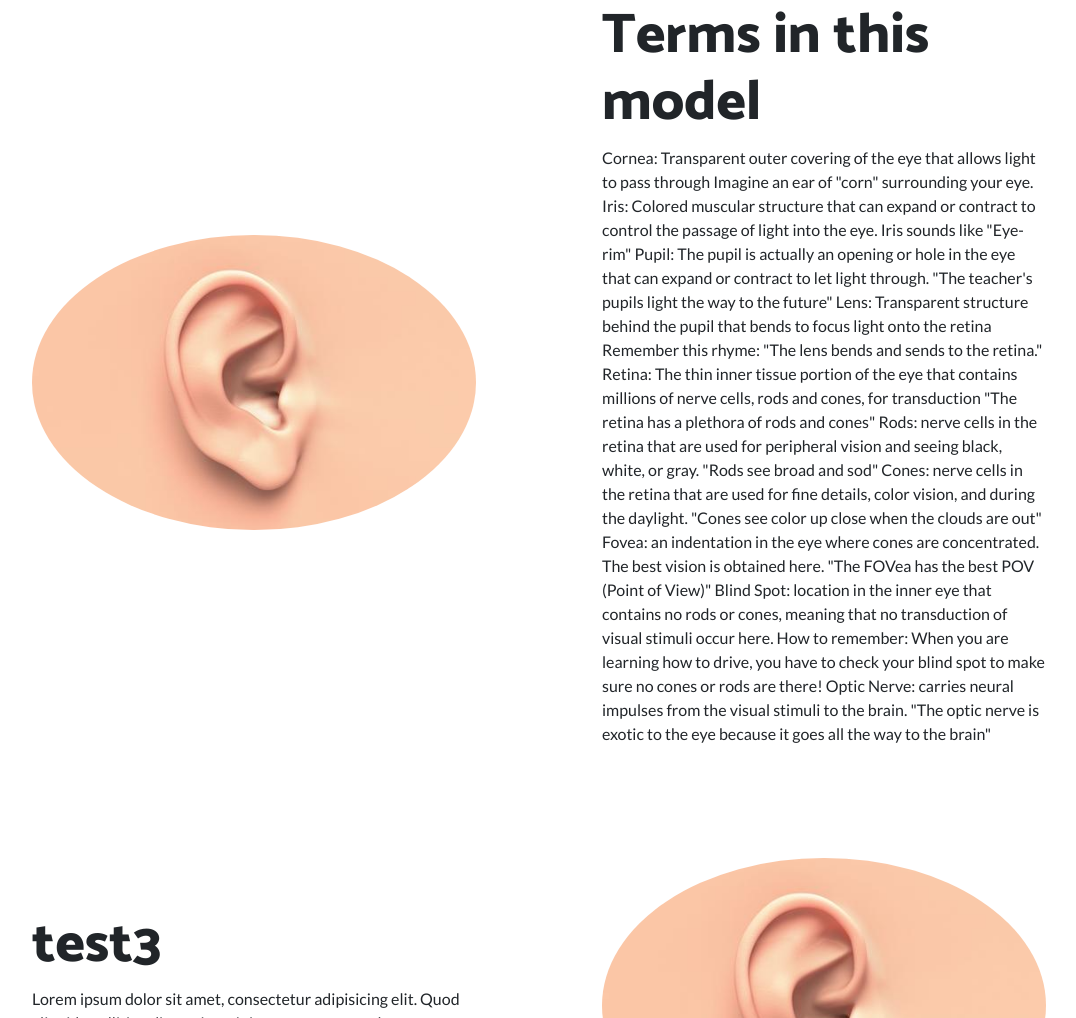
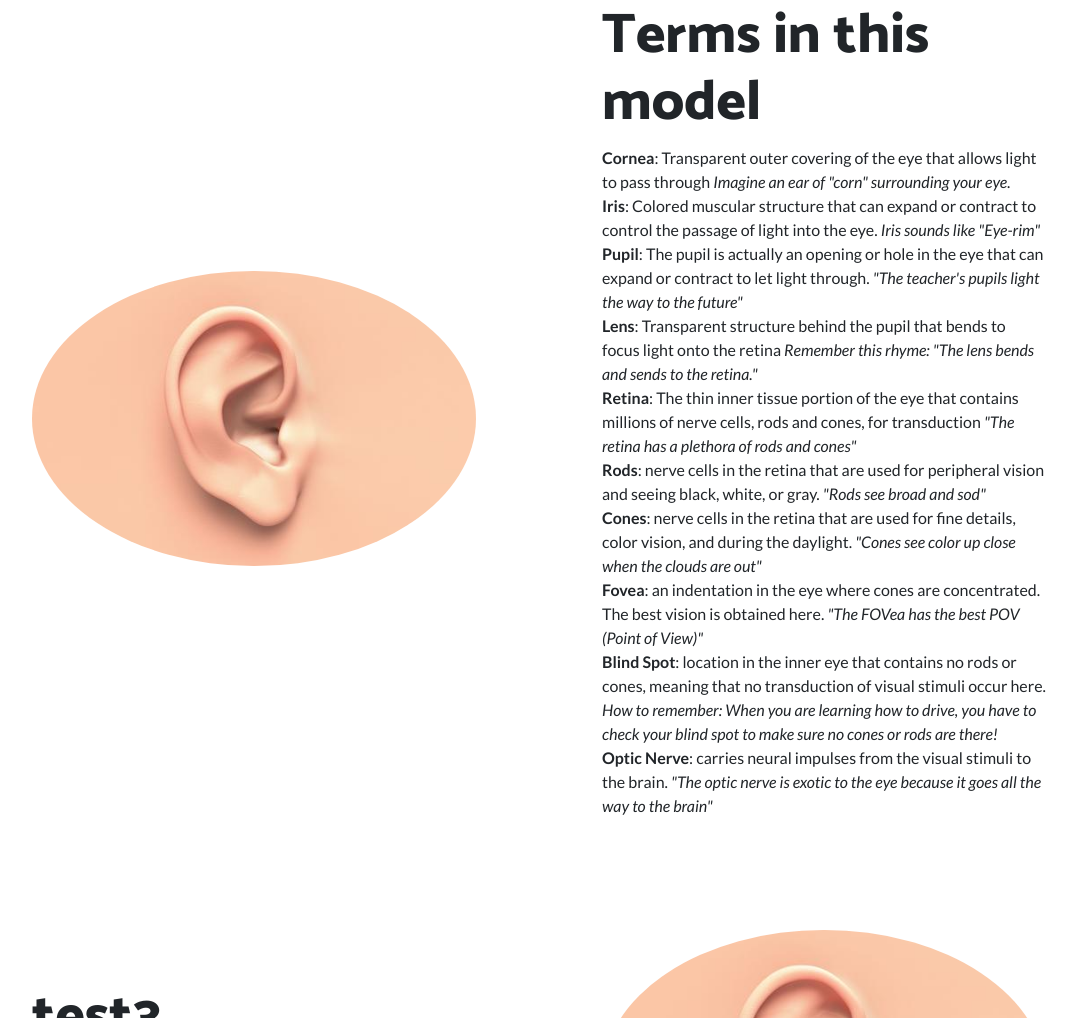
Before and after one commit to d4vidp/d4vidp.github.io, a website: page index.html in a window 1280 px wide. Shown: the part 1123-2141 px from the top of the page, without its empty margins (101-1177 px from the left). Drawn offline with Linux system fonts and the light colour scheme.

Commit message:
text formatting

```diff
--- a/index.html
+++ b/index.html
@@ -146,35 +146,36 @@
 <div class="col-lg-6">
           <div class="p-5">
             <h2 class="display-4">Terms in this model</h2>
-    <p>Cornea: Transparent outer covering of the eye that allows light to pass through
-Imagine an ear of "corn" surrounding your eye.
 
-Iris: Colored muscular structure that can expand or contract to control the passage of light into the eye.
-Iris sounds like "Eye-rim"
-
-Pupil: The pupil is actually an opening or hole in the eye that can expand or contract to let light through.
-"The teacher's pupils light the way to the future"
-
-Lens: Transparent structure behind the pupil that bends to focus light onto the retina
-Remember this rhyme: "The lens bends and sends to the retina."
-
-Retina: The thin inner tissue portion of the eye that contains millions of nerve cells, rods and cones, for transduction
-"The retina has a plethora of rods and cones"
-
-Rods: nerve cells in the retina that are used for peripheral vision and seeing black, white, or gray.
-"Rods see broad and sod"
-
-Cones: nerve cells in the retina that are used for fine details, color vision, and during the daylight.
-"Cones see color up close when the clouds are out"
-
-Fovea: an indentation in the eye where cones are concentrated. The best vision is obtained here.
-"The FOVea has the best POV (Point of View)"
-
-Blind Spot: location in the inner eye that contains no rods or cones, meaning that no transduction of visual stimuli occur here.
-How to remember: When you are learning how to drive, you have to check your blind spot to make sure no cones or rods are there!
-
-Optic Nerve: carries neural impulses from the visual stimuli to the brain.
-"The optic nerve is exotic to the eye because it goes all the way to the brain"
+<p><b>Cornea</b>: Transparent outer covering of the eye that allows light to pass through
+<i>Imagine an ear of "corn" surrounding your eye.</i>
+<br>
+<b>Iris</b>: Colored muscular structure that can expand or contract to control the passage of light into the eye.
+<i>Iris sounds like "Eye-rim"</i>
+<br>
+<b>Pupil</b>: The pupil is actually an opening or hole in the eye that can expand or contract to let light through.
+<i>"The teacher's pupils light the way to the future"</i>
+<br>
+<b>Lens</b>: Transparent structure behind the pupil that bends to focus light onto the retina
+<i>Remember this rhyme: "The lens bends and sends to the retina."</i>
+<br>
+<b>Retina</b>: The thin inner tissue portion of the eye that contains millions of nerve cells, rods and cones, for transduction
+<i>"The retina has a plethora of rods and cones"</i>
+<br>
+<b>Rods</b>: nerve cells in the retina that are used for peripheral vision and seeing black, white, or gray.
+<i>"Rods see broad and sod"</i>
+<br>
+<b>Cones</b>: nerve cells in the retina that are used for fine details, color vision, and during the daylight.
+<i>"Cones see color up close when the clouds are out"</i>
+<br>
+<b>Fovea</b>: an indentation in the eye where cones are concentrated. The best vision is obtained here.
+<i>"The FOVea has the best POV (Point of View)"</i>
+<br>
+<b>Blind Spot</b>: location in the inner eye that contains no rods or cones, meaning that no transduction of visual stimuli occur here.
+<i>How to remember: When you are learning how to drive, you have to check your blind spot to make sure no cones or rods are there!</i>
+<br>
+<b>Optic Nerve</b>: carries neural impulses from the visual stimuli to the brain.
+<i>"The optic nerve is exotic to the eye because it goes all the way to the brain"</i>
 </p>
 
       </div>
```
